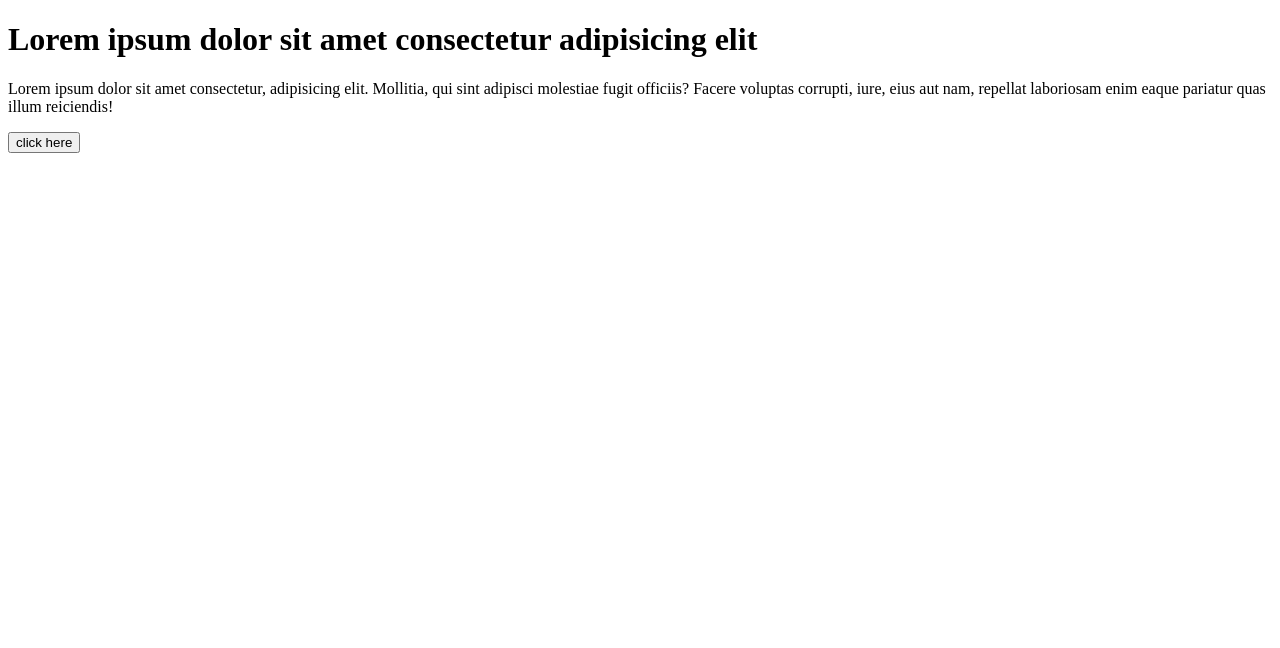
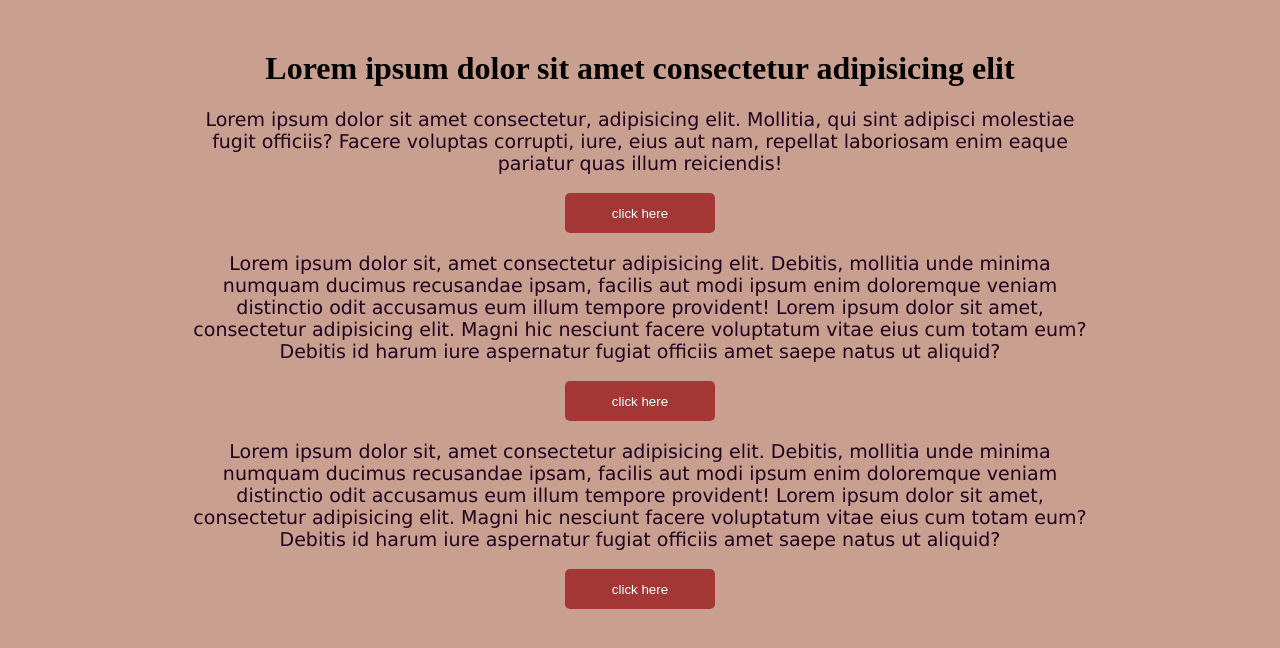
Before and after one commit to Honufakhatun/project-web, a plain HTML site: page index.html in a window 1280 px wide. Drawn offline with Linux system fonts and the light colour scheme.

Commit message:
Send a message

```diff
--- a/index.html
+++ b/index.html
@@ -5,6 +5,29 @@
     <meta http-equiv="X-UA-Compatible" content="IE=edge" />
     <meta name="viewport" content="width=device-width, initial-scale=1.0" />
     <title>Document</title>
+    <style>
+        body{text-align: center;
+        width: 900px;
+        margin: 0 auto;
+        background: rgb(201, 159, 143);
+        margin-top: 50px;
+    }
+        button{
+            width: 150px;
+            height: 40px;
+            background-color: rgb(165, 54, 54);
+            color: azure;
+            border: none;
+            border-radius: 5px;
+
+        }
+        p{font-family: 'Lucida Sans', 'Lucida Sans Regular', 'Lucida Grande', 'Lucida Sans Unicode', Geneva, Verdana, sans-serif;
+        font-size: 19px;
+        color: rgb(32, 3, 31);}
+
+
+
+    </style>
   </head>
   <body>
     <h1>Lorem ipsum dolor sit amet consectetur adipisicing elit</h1>
@@ -14,5 +37,9 @@
       enim eaque pariatur quas illum reiciendis!
     </p>
     <button>click here</button>
+    <p>Lorem ipsum dolor sit, amet consectetur adipisicing elit. Debitis, mollitia unde minima numquam ducimus recusandae ipsam, facilis aut modi ipsum enim doloremque veniam distinctio odit accusamus eum illum tempore provident! Lorem ipsum dolor sit amet, consectetur adipisicing elit. Magni hic nesciunt facere voluptatum vitae eius cum totam eum? Debitis id harum iure aspernatur fugiat officiis amet saepe natus ut aliquid?</p>
+    <button>click here</button>
+    <p>Lorem ipsum dolor sit, amet consectetur adipisicing elit. Debitis, mollitia unde minima numquam ducimus recusandae ipsam, facilis aut modi ipsum enim doloremque veniam distinctio odit accusamus eum illum tempore provident! Lorem ipsum dolor sit amet, consectetur adipisicing elit. Magni hic nesciunt facere voluptatum vitae eius cum totam eum? Debitis id harum iure aspernatur fugiat officiis amet saepe natus ut aliquid?</p>
+    <button>click here</button>
   </body>
 </html>
```
